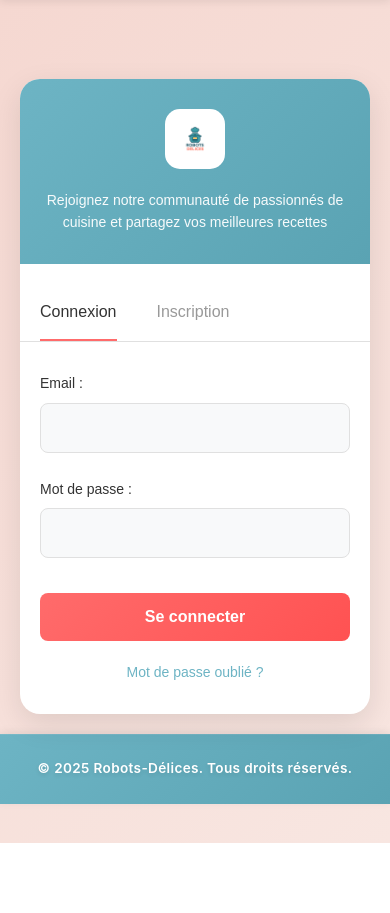
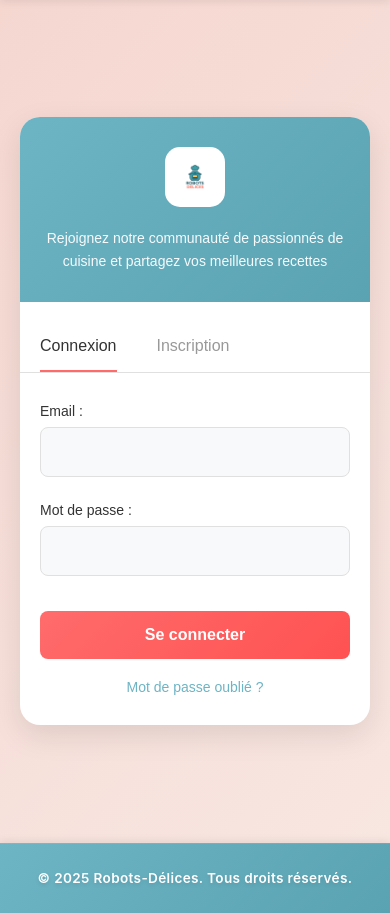
Before and after one commit to Valentinspa/Robots-Delices, a PHP site: page /login.html in a window 390 px wide. Shown: the part 71-984 px from the top of the page. Before the commit the page ends 914 px from the top, so only its background shows below. Run offline with PHP 8.4, Linux system fonts and the light colour scheme.

Commit message:
suite css 2

```diff
--- a/footer.css
+++ b/footer.css
@@ -10,6 +10,10 @@ footer {
     box-shadow: 0 -2px 8px rgba(0, 0, 0, 0.08);
     border-top: 1px solid rgba(255, 255, 255, 0.1);
     width: 100%;
+    font-family: -apple-system, BlinkMacSystemFont, 'Segoe UI', Roboto, sans-serif ;
+    font-size: 1rem;
+    line-height: 1.6;
+    font-weight: 600;
 }
 
 footer p {
--- a/login.css
+++ b/login.css
@@ -2,16 +2,19 @@
 body {
     margin: 0;
     padding: 0;
-    background: linear-gradient(135deg, #f5d7d0 0%, #f8e6e1 100%);
     min-height: 100vh;
 }
-
 main {
     display: flex;
     justify-content: center;
     align-items: center;
-    min-height: calc(100vh - 120px); /* Ajustement pour header/footer */
-    padding: 20px;
+    min-height: 100vh;
+    padding-top: 120px;
+    background: linear-gradient(135deg, #f5d7d0 0%, #f8e6e1 100%);
+    padding: 0;
+}
+
+#section-container, #login-container, .right-section {
     font-family: 'Arial', sans-serif;
 }
 
@@ -24,6 +27,7 @@ main {
     max-width: 900px;
     width: 100%;
     min-height: 500px;
+
 }
 
 /* Section gauche avec le logo et le texte */
@@ -173,10 +177,16 @@ main {
 
 /* Responsive design */
 @media (max-width: 768px) {
+    main {
+        height: calc(100vh - 170px);
+        padding: 20px;
+    }
+
     #section-container {
         flex-direction: column;
-        margin: 20px;
+        margin: 0;
         max-width: none;
+        width: calc(100% - 40px);
     }
 
     #login-container {
@@ -209,11 +219,12 @@ main {
 
 @media (max-width: 480px) {
     main {
+        height: calc(100vh - 140px);
         padding: 10px;
     }
 
     #section-container {
-        margin: 10px;
+        width: calc(100% - 20px);
     }
 
     #login-container {
--- a/login.html
+++ b/login.html
@@ -12,35 +12,27 @@
     <header>
         <div id="section">
             <div id="header-title">
-                <div>
-                    <a href="./index.html">
-                        <img alt="Logo Robots-Délices" id="logo" src="./img/logo_robots_delices.png" />
-                    </a>
-                </div>
+                <a href="./index.html">
+                    <img id="logo" alt="Logo Robots-Délices" src="./img/logo_robots_delices.png">
+                </a>
             </div>
-
-
-            <input type="checkbox" id="menu-toggle">
-
-            <label for="menu-toggle" class="burger-menu" aria-label="Menu">
+            <input id="menu-toggle" type="checkbox" />
+            <label class="burger-menu" for="menu-toggle">
                 <span class="burger-line"></span>
                 <span class="burger-line"></span>
                 <span class="burger-line"></span>
             </label>
-
             <div id="nav-container" class="nav-container">
                 <ul class="nav-menu">
                     <li class="li"><a href="./index.html">Accueil</a></li>
                     <li class="li"><a href="./index.html#recettes">Recettes</a></li>
                     <li class="li"><a href="./index.html#categories">Catégories</a></li>
-                    <li class="li"><a href="#favoris">Mes favoris</a></li>
-                    <li class="li"><a href="#ajouts-recettes">+ Ajouter une recette</a></li>
-                    <li class="li"><a href="./login.html">Connexion</a></li>
+                    <li class="li"><a href="./favoris.html">Mes favoris</a></li>
+                    <li class="li"><a href="./ajouter.html" class="ajouter-btn">+ Ajouter une recette</a></li>
+                    <li class="li"><a href="./login.html" class="connexion-btn">Connexion</a></li>
                 </ul>
             </div>
-
-
-            <label for="menu-toggle" class="menu-overlay"></label>
+            <div class="menu-overlay"></div>
         </div>
     </header>
     <main>
@@ -74,6 +66,5 @@
     <footer>
         <p>© 2025 Robots-Délices. Tous droits réservés.</p>
     </footer>
-
 </body>
 </html>
--- a/navbar.css
+++ b/navbar.css
@@ -5,11 +5,6 @@
     box-sizing: border-box;
 }
 
-body {
-    font-family: -apple-system, BlinkMacSystemFont, 'Segoe UI', Roboto, sans-serif;
-    line-height: 1.6;
-    color: #333;
-}
 
 /* Header principal */
 header {
@@ -218,38 +213,11 @@ header {
     pointer-events: all;
 }
 
-/* Styles pour le contenu principal - ANTI-CHEVAUCHEMENT */
-#section-container {
-    margin-top: 120px;
-    min-height: calc(100vh - 120px);
-}
-
-/* Styles globaux pour éviter le chevauchement sur toutes les pages */
-main,
-.main-content,
-.content,
-.page-content {
-    margin-top: 120px;
-    min-height: calc(100vh - 120px);
-}
-
-/* Si vous avez d'autres conteneurs principaux */
-body > div:not(header):not(footer),
-body > section:not(header):not(footer),
-body > main:not(header):not(footer) {
-    padding-top: 120px;
-}
-
-/* Exception pour les éléments qui ne doivent pas être affectés */
-.no-header-margin {
-    margin-top: 0 !important;
-    padding-top: 0 !important;
-}
 
 /* CORRECTION POUR LES ANCRES - SCROLL OFFSET */
 html {
     scroll-behavior: smooth;
-    scroll-padding-top: 140px; /* 120px header + 20px marge */
+
 }
 
 /* Correction spécifique pour les sections avec des ancres */
@@ -264,6 +232,12 @@ section[id] {
 #ajouts-recettes,
 #accueil {
     scroll-margin-top: 140px;
+}
+header, header * {
+    font-family: -apple-system, BlinkMacSystemFont, 'Segoe UI', Roboto, sans-serif;
+    font-size: 1rem;
+    line-height: 1.6;
+    font-weight: 600;
 }
 
 /* Media query intermédiaire pour éviter les mouvements */
@@ -454,11 +428,7 @@ section[id] {
         min-height: calc(100vh - 90px);
     }
 
-    body > div:not(header):not(footer),
-    body > section:not(header):not(footer),
-    body > main:not(header):not(footer) {
-        padding-top: 90px;
-    }
+
 
     /* Ajustement scroll pour les ancres en mode tablette */
     html {
@@ -540,11 +510,7 @@ section[id] {
         min-height: calc(100vh - 70px);
     }
 
-    body > div:not(header):not(footer),
-    body > section:not(header):not(footer),
-    body > main:not(header):not(footer) {
-        padding-top: 70px;
-    }
+
 
     /* Ajustement scroll pour les ancres en mode mobile */
     html {
@@ -571,9 +537,9 @@ section[id] {
 /* Réduction de mouvement pour l'accessibilité */
 @media (prefers-reduced-motion: reduce) {
     * {
-        animation-duration: 0.01ms !important;
-        animation-iteration-count: 1 !important;
-        transition-duration: 0.01ms !important;
+        animation-duration: 0.01ms;
+        animation-iteration-count: 1;
+        transition-duration: 0.01ms;
     }
 }
 
--- a/style.css
+++ b/style.css
@@ -1,4 +1,10 @@
 /* === SECTION D'ACCUEIL === */
+#section-container, #accueil, #categories, #recettes {
+    font-family: 'Arial', sans-serif;
+}
+main {
+    padding-top: 120px;
+}
 #accueil {
     background: linear-gradient(135deg, #6db4c4 0%, #5aa3b3 100%);
     padding: 60px 20px 60px;
```
Also changed, not shown: index.html (+11 -19 lines), mdp-oublié.html (+9 -18 lines), register.html (+9 -17 lines).
